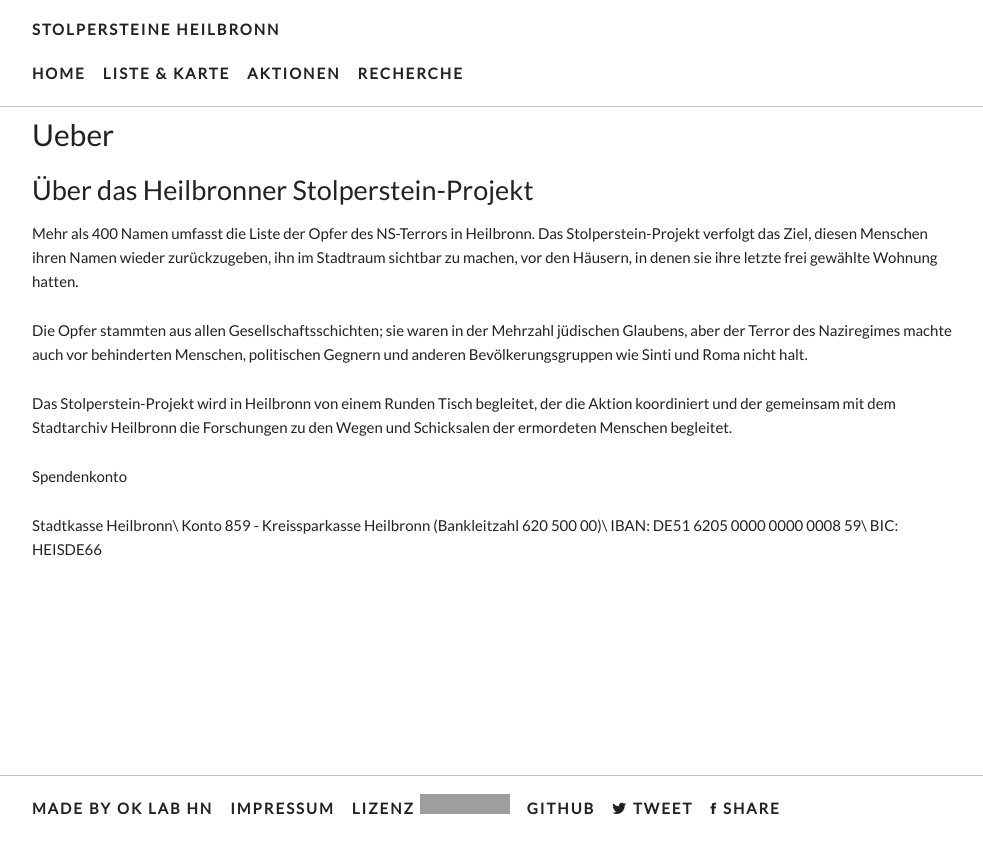
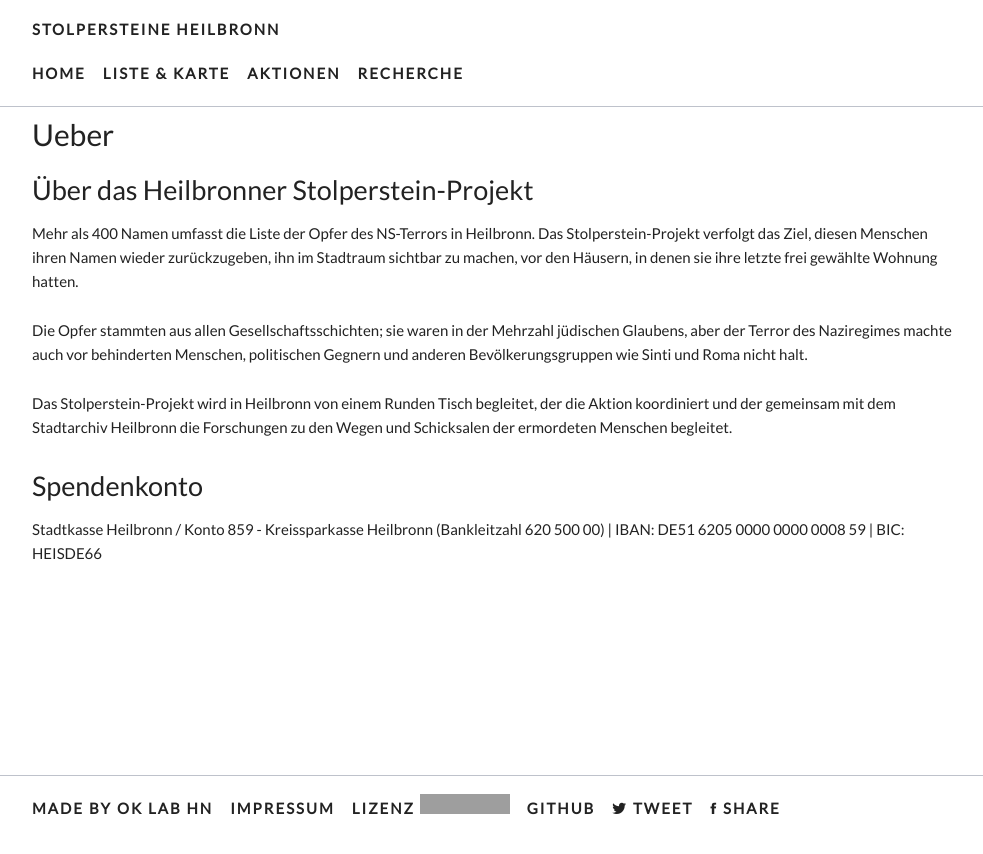
Before and after one commit to opendata-heilbronn/stolpersteine, a Jekyll site: the page built from ueber.md, in a window 1280 px wide. Shown: the top 854 px of the page, without its empty margins (148-1131 px from the left). Built offline with Jekyll 4.4.1, drawn with Linux system fonts in a browser that asks for light colours; nearby versions of some CDN libraries; some web fonts are replaced; our own code applies the rules of GitHub Pages for plain Markdown files; grey boxes are pictures that could not be loaded.

Commit message:
Updated Ueber

```diff
--- a/ueber.md
+++ b/ueber.md
@@ -10,15 +10,14 @@ Mehr als 400 Namen umfasst die Liste der Opfer des NS-Terrors in Heilbronn. Das
 Die Opfer stammten aus allen Gesellschaftsschichten; sie waren in der Mehrzahl jüdischen Glaubens, aber der Terror des Naziregimes machte auch vor behinderten Menschen, politischen Gegnern und anderen Bevölkerungsgruppen wie Sinti und Roma nicht halt.
 </p><p>
 Das Stolperstein-Projekt wird in Heilbronn von einem Runden Tisch begleitet, der die Aktion koordiniert und der gemeinsam mit dem Stadtarchiv Heilbronn die Forschungen zu den Wegen und Schicksalen der ermordeten Menschen begleitet.
-</p><p>
+</p><h2>
 
 Spendenkonto
 
-</p><p>
+</h2><p>
 
-Stadtkasse Heilbronn\
-Konto 859 - Kreissparkasse Heilbronn (Bankleitzahl 620 500 00)\
-IBAN: DE51 6205 0000 0000 0008 59\
+Stadtkasse Heilbronn / Konto 859 - Kreissparkasse Heilbronn (Bankleitzahl 620 500 00) |
+IBAN: DE51 6205 0000 0000 0008 59 |
 BIC: HEISDE66
 
 </p>
```
